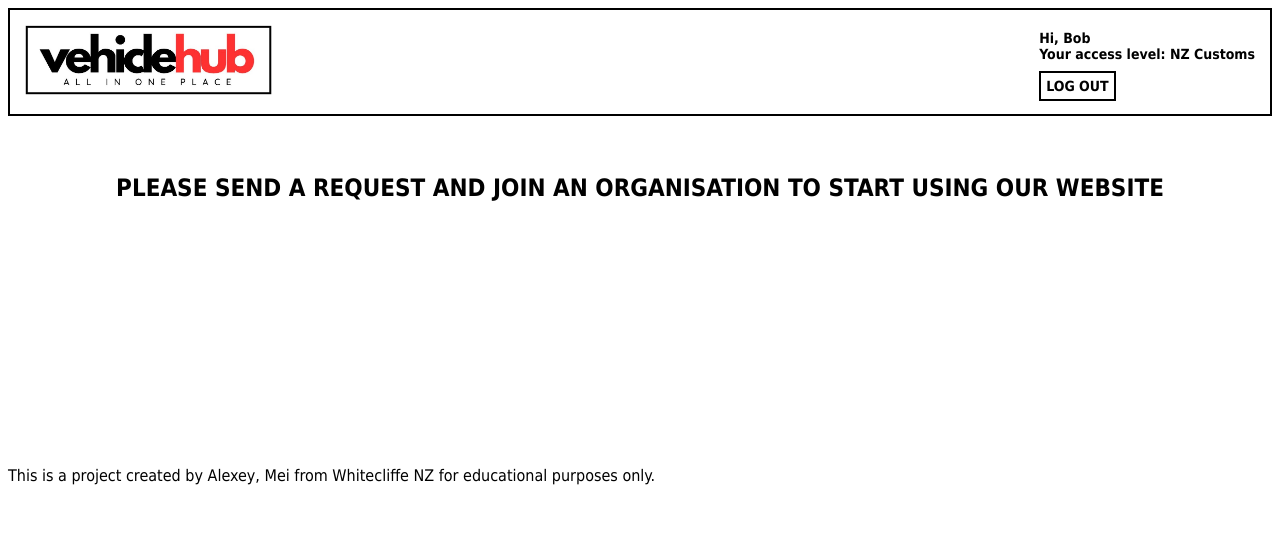
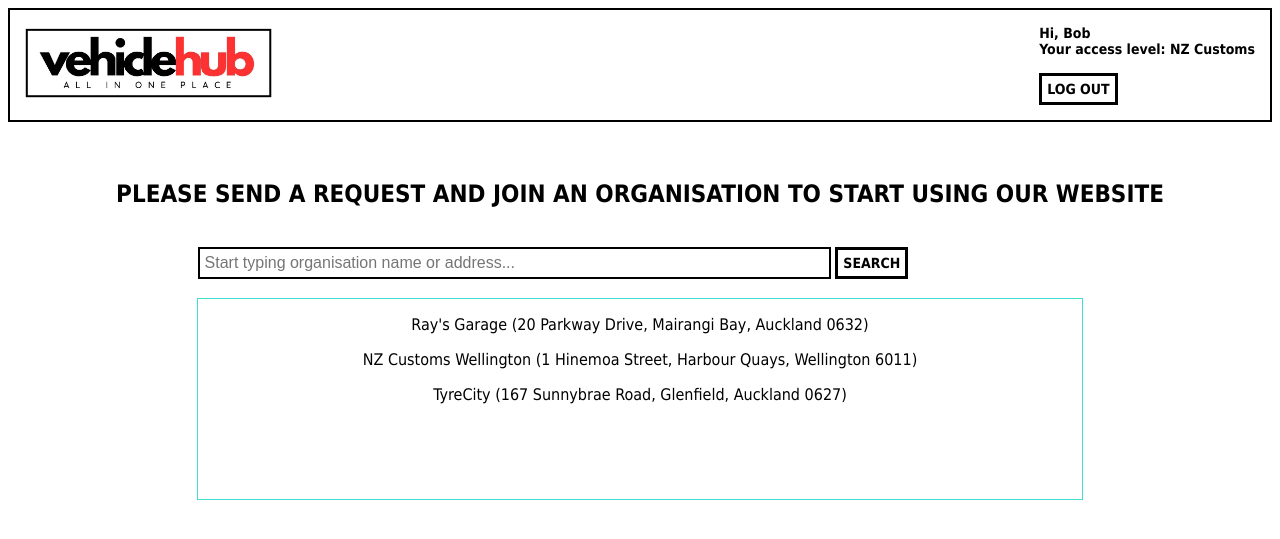
Before and after one commit to CHEMLEV/VEHICLEHUB, a Django app: page /vehiclehub/join/ in a window 1280 px wide. Shown: the top 539 px of the page. Run offline with Django 4.2, Linux system fonts and the light colour scheme; a user stored in the database is signed in; data comes from the database, SQL or seed files in the repository; both versions use the stored data as it was after the commit.

Commit message:
Organisation search improved

```diff
--- a/VehicleHub/forms.py
+++ b/VehicleHub/forms.py
@@ -1,6 +1,7 @@
 from django import forms
 from django.contrib.auth.forms import UserCreationForm
 from VehicleHub.models import CustomUser
+from .models import Organisation
 
 class RegisterForm(UserCreationForm):
     email = forms.EmailField()
@@ -8,3 +9,8 @@ class RegisterForm(UserCreationForm):
     class Meta:
         model = CustomUser
         fields = ['first_name', 'last_name',  'email','password1', 'password2']
+
+
+class OrganisationForm(forms.Form):
+    organisation = forms.ModelChoiceField(queryset=Organisation.objects.all())
+    search = forms.CharField(max_length=100)
--- a/VehicleHub/static/css/base.css
+++ b/VehicleHub/static/css/base.css
@@ -1,5 +1,5 @@
 body {
-  font-family: "Tahoma", Arial, sans-serif;
+  font-family: "Tahoma"
 }
 
 .base-container {
@@ -27,9 +27,50 @@ body {
   text-align: left;
   margin: 0px;
 }
-.logout_link {
+.auth_link {
   color: black;
   text-decoration: none;
+  border: 3px solid black;
+  padding: 5px;
+  display: inline-block;
+}
+
+.auth-button {
+  background: none;
+  border: none;
+  padding: 0;
+  font-family: inherit;
+  font-size: inherit;
+  font-weight: bold;
+  color: inherit;
+  cursor: pointer;
+  display: inline;
+}
+
+.centered-button {
+  display: flex;
+  justify-content: center;
+}
+
+.search-form {
+  text-align: center;
+}
+
+.search-input {
   border: 2px solid black;
+  width: 70%;
   padding: 5px;
+  font-size: 16px;
 }
+
+
+.search-input-wrapper {
+  display: inline-block;
+  width: 70%;
+}
+
+.result-container{
+  border: 5px solid turquoise;
+  width: 300px;
+  height: 100px;
+}
--- a/VehicleHub/templates/base.html
+++ b/VehicleHub/templates/base.html
@@ -9,6 +9,11 @@
     <link href="https://fonts.googleapis.com/css?family=Source+Sans+Pro:400" rel="stylesheet">
     <link rel="stylesheet" href="{% static 'css/base.css' %}">
     <title> VEHICLE HUB </title>
+
+
+      <script src="https://ajax.googleapis.com/ajax/libs/jquery/3.5.1/jquery.min.js"></script>
+      {% block scripts %}{% endblock %}
+  </head>
 </head>
 
 <body>
@@ -27,7 +32,7 @@
             Your access level: {{user.organisation.organisation_type.organisation_type}}
             {% endif %}<br><br>
             <div>
-            <a href="#" onclick="logout()" class="logout_link">LOG OUT</a>
+            <a href="#" onclick="logout()" class="auth_link">LOG OUT</a>
             </div>
           </h5>
         </div>
--- a/VehicleHub/templates/join.html
+++ b/VehicleHub/templates/join.html
@@ -1,22 +1,82 @@
 {% extends "base.html" %}
-{% load static %}
+
 {% block content %}
-
-
-<br><br>
-
-<center><h2>PLEASE SEND A REQUEST AND JOIN AN ORGANISATION TO START USING OUR WEBSITE</h2></center>
-
-    <br><br><br>
-
-    </p>
+    <br><br>
+    <center><h2>PLEASE SEND A REQUEST AND JOIN AN ORGANISATION TO START USING OUR WEBSITE</h2></center>
     <br>
 
+    <form action="{% url 'join' %}" method="GET" class="search-form">
+        <div class="search-input-wrapper">
+            <h5 class="base-text">
+                <input type="text" name="query" id="search-input" placeholder="Start typing organisation name or address..." class="search-input">
+                <div class="auth_link">
+                    <button type="submit" class="auth-button">SEARCH</button>
+                </div>
+            </h5>
+        </div>
+    </form>
+    <br>
 
-        <br> <br>  <br> <br> <br> <br>  <br> <br>
-        This is a project created by Alexey, Mei from Whitecliffe NZ for educational purposes only.
-    </p>
+    <center>
+        <div id="search-results" class="result-container" style="display: block; width: 70%; height: 200px; border: 1px solid turquoise;">
+            {% if user.is_authenticated %}
+                {% for organisation in organisations %}
+                    <p class="organisation">{{ organisation.title }} ({{ organisation.address }})</p>
+                {% endfor %}
+            {% endif %}
+        </div>
+    </center>
+
+    <script>
+        $(document).ready(function() {
+            // Store all organizations in a variable
+            var allOrganisations = $('.organisation');
+
+            // Store the original HTML content of the container
+            var originalContent = allOrganisations.clone();
+
+            // Handle search input change event
+            $('#search-input').on('input', function() {
+                var query = $(this).val().toLowerCase();
+                var resultsContainer = $('#search-results');
+                resultsContainer.empty();
+
+                // Display all organizations if search input is empty
+                if (query === '') {
+                    resultsContainer.append(originalContent);
+                } else {
+                    // Filter organizations based on search input
+                    var matchedOrganisations = allOrganisations.filter(function() {
+                        var title = $(this).text().split('\n')[0].trim().toLowerCase();
+                        return title.includes(query);
+                    }).clone();
+
+                    // Show organizations as soon as a match is found
+                    if (matchedOrganisations.length > 0) {
+                        resultsContainer.append(matchedOrganisations);
+                    } else {
+                        resultsContainer.append('<p>No results found.</p>');
+                    }
+                }
+            });
+        });
+    </script>
 
 
 
-{% endblock content %}
+{% endblock %}
+
+
+
+
+
+
+
+
+
+
+
+    <br><br><br><br><br><br><br><br>
+    <p>
+        This is a project created by Alexey, Mei from Whitecliffe NZ for educational purposes only.
+    </p>
--- a/VehicleHub/urls.py
+++ b/VehicleHub/urls.py
@@ -2,10 +2,12 @@ from django.urls import path
 from . import views
 
 
+
 urlpatterns = [
 
-    path('join/', views.main_view, name='join'),
     path('register/', views.register_view, name='register'),
     path('login/', views.login_view, name='login'),
+    path('join/', views.join_view, name='join'),
+
 
 ]
--- a/VehicleHub/views.py
+++ b/VehicleHub/views.py
@@ -4,6 +4,10 @@ from django import forms
 from .forms import RegisterForm
 from django.urls import reverse
 from django.contrib.auth import authenticate, login
+from .models import Organisation
+import django_filters
+
+
 
 
 class EmailUserCreationForm(UserCreationForm):
@@ -46,5 +50,8 @@ def login_view(request):
     return render(request, 'registration/login.html')
 
 
-def main_view(request):
-    return render(request, 'join.html')
+
+def join_view(request):
+    organisations = Organisation.objects.all()
+    context = {'organisations': organisations}
+    return render(request, 'join.html', context)
--- a/VehicleHubWebsite/settings.py
+++ b/VehicleHubWebsite/settings.py
@@ -38,6 +38,7 @@ INSTALLED_APPS = [
     'django.contrib.messages',
     'django.contrib.staticfiles',
     'VehicleHub',
+
 
 ]
 
```
Also changed, not shown: VehicleHub/filters.py (added, +24 -0 lines), VehicleHub/templates/registration/login.html (+9 -2 lines), VehicleHub/templates/registration/register.html (+6 -2 lines), db.sqlite3, 1 other file.
